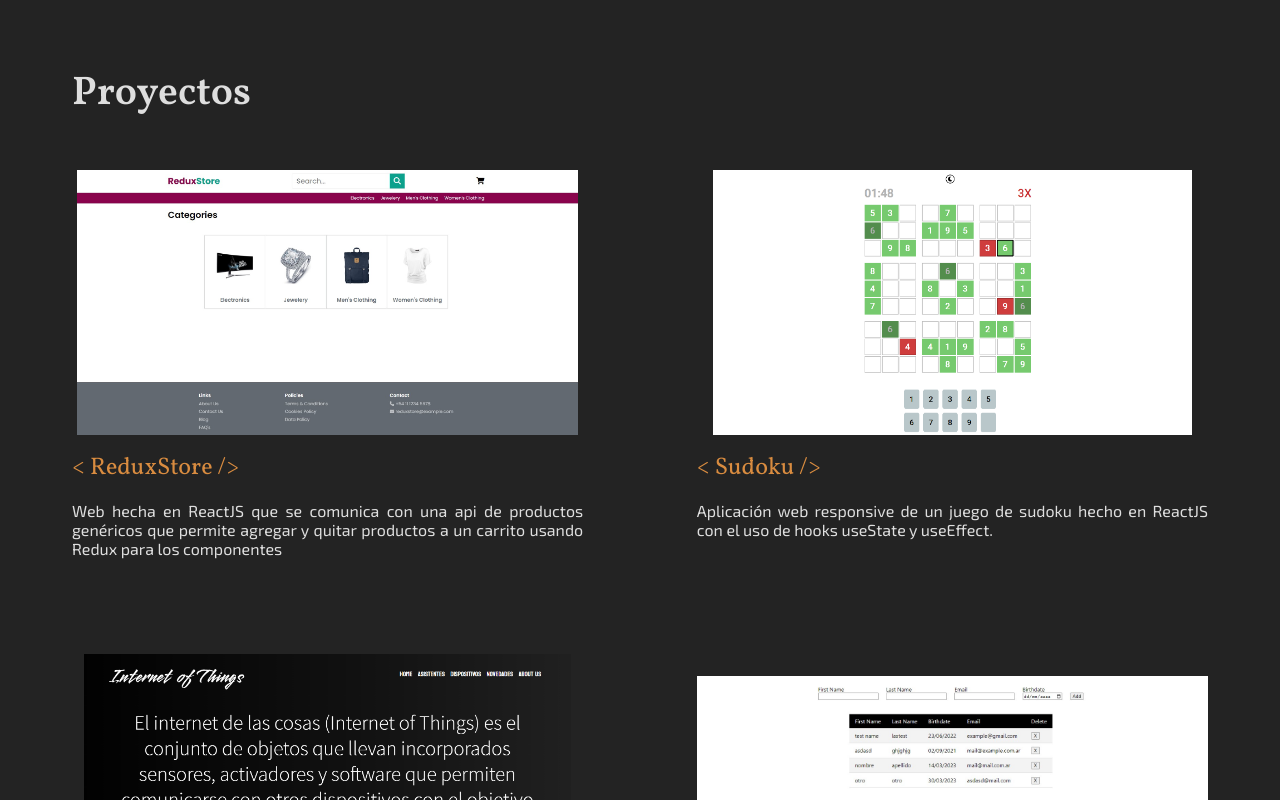
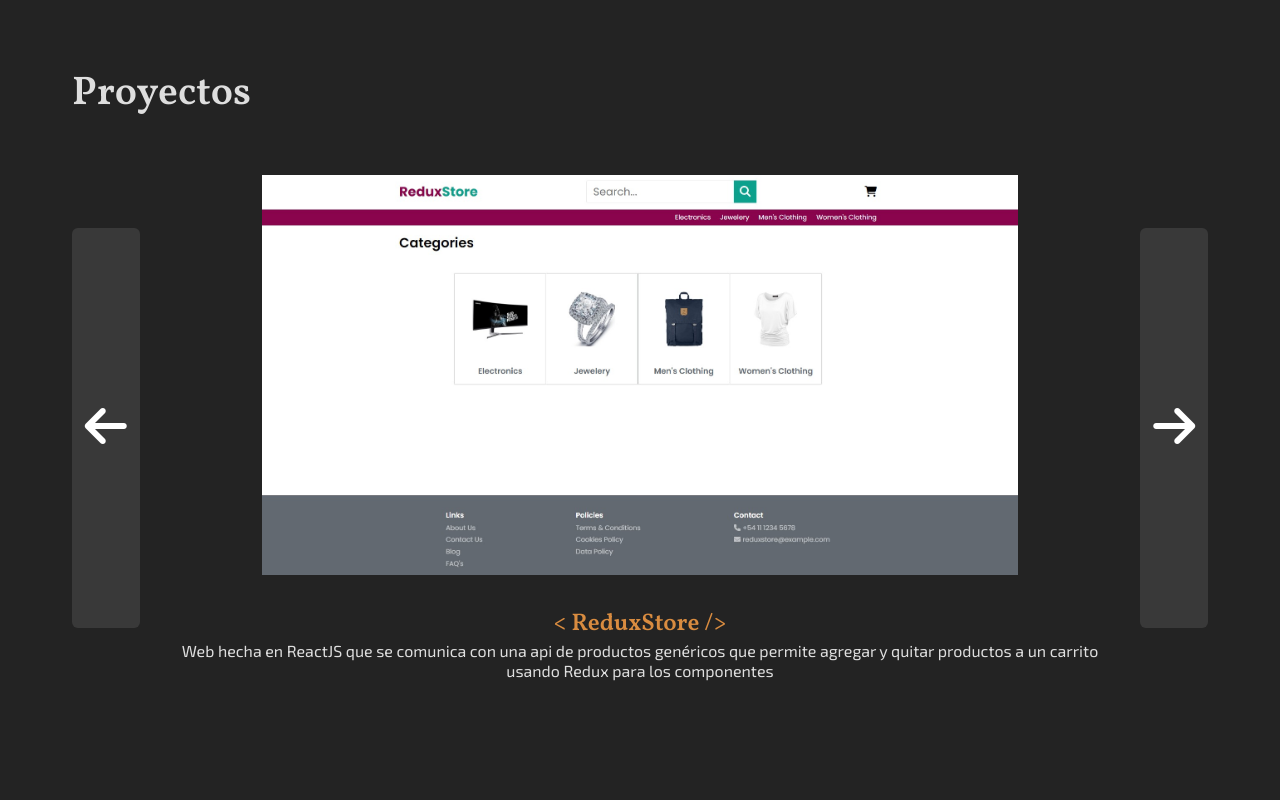
Before and after one commit to Lucas-ez/portfolio, a React (Create React App) app: page / in a window 1280 px wide. Shown: the part 800-1600 px from the top of the page. Built offline with nearby package versions, Linux system fonts and the light colour scheme.

Commit message:
Add carrousel en proyectos section

```diff
--- a/public/index.html
+++ b/public/index.html
@@ -3,6 +3,7 @@
   <head>
     <meta charset="utf-8" />
     <link rel="icon" href="%PUBLIC_URL%/favicon.ico" />
+    <link rel="stylesheet" href="https://cdnjs.cloudflare.com/ajax/libs/font-awesome/6.3.0/css/all.min.css" integrity="sha512-SzlrxWUlpfuzQ+pcUCosxcglQRNAq/DZjVsC0lE40xsADsfeQoEypE+enwcOiGjk/bSuGGKHEyjSoQ1zVisanQ==" crossorigin="anonymous" referrerpolicy="no-referrer" />
     <meta name="viewport" content="width=device-width, initial-scale=1" />
     <meta name="theme-color" content="#000000" />
     <meta
--- /dev/null
+++ b/src/components/carrousel/Carrousel.css
@@ -0,0 +1,106 @@
+.carrousel {
+  min-height: 600px;
+  display: flex;
+  flex-direction: row;
+  justify-content: space-between;
+  align-items: center;
+
+  /* border: 1px solid red; */
+}
+
+.carrousel .item {
+  min-height: 612px;
+  width: 100%;
+  display: flex;
+  flex-direction: column;
+  justify-content: center;
+  text-align: center;
+  align-items: center;
+  gap: 2rem;
+  padding: 2rem;
+
+  /* border: 1px solid green; */
+}
+
+.carrousel .item .item-img {
+  max-width: 800px;
+  max-height: 400px;
+  height: 100%;
+  width: 100%;
+
+  display: flex;
+  justify-content: center;
+  align-items: center;
+}
+
+.carrousel .item .item-img img {
+  height: 100%;
+  max-height: 400px;
+  max-width: 100%;
+}
+
+.carrousel .item-title {
+  font-size: 1.5rem;
+  color: var(--color-decoration);
+
+  font-family: var(--font-title);
+}
+
+.carrousel .item-description {
+  color: var(--color-text);
+  font-family: var(--font-body);
+  text-align: justify;
+}
+
+.carrousel .slide {
+  display: none;
+}
+
+.carrousel .active {
+  display: inline;
+
+  animation-duration: 1.6s;
+  animation-name: slidein;
+}
+
+@keyframes slidein {
+  from {
+    opacity: 0;
+  }
+
+  to {
+    opacity: 1;
+  }
+}
+
+.carrousel .carrousel-btn {
+  cursor: pointer;
+  outline: 0;
+  border: none;
+  background-color: transparent;
+  font-family: inherit;
+
+  display: inline-block;
+  border-radius: 6px;
+  transition: all 1s ease;
+  font-size: 3rem;
+  padding: .8rem;
+
+  height: 400px;
+
+  background-color: rgba(255, 255, 255, 0.1);
+  color: white;
+}
+
+@media (max-width : 580px) {
+
+  .carrousel .item {
+
+    padding: .8rem;
+  }
+
+  .carrousel .carrousel-btn {
+    padding: .3rem;
+    font-size: 1.4rem;
+  }
+}
--- /dev/null
+++ b/src/components/carrousel/Carrousel.jsx
@@ -0,0 +1,49 @@
+import { useState } from 'react'
+import './Carrousel.css'
+
+function Carrousel({items}) {
+  const [focusedItem, setFocusedItem] = useState(0)
+
+  const handleSiguiente = () => {
+    const newFocused = focusedItem + 1
+    setFocusedItem(newFocused === items.length ? 0 : newFocused)
+  }
+
+  const handleAnterior = () => {
+    const newFocused = focusedItem - 1
+    setFocusedItem(newFocused < 0 ? items.length - 1 : newFocused)
+  }
+
+  return (
+    <div className='carrousel'>
+      <button onClick={handleAnterior} className='carrousel-btn'><i className="fa-solid fa-arrow-left"></i></button>
+      {
+        items.map((item, index) => (
+
+          <div key={item.id} className={'slide' + (index === focusedItem ? ' active':'')}>
+            {
+            index === focusedItem
+            ?
+            <div className='item'>
+              <a href={item.link} target="_blank" rel="noopener noreferrer">
+                <div className='item-img'>
+                  <img src={item.img} alt={item.title + ' img'} />
+                </div>
+              </a>
+              <a href={item.link} target="_blank" rel="noopener noreferrer">
+                  <h2 className='item-title'>{'< ' + item.title + ' />'}</h2>
+                  <span className='item-description'>{item.description}</span>
+              </a>
+            </div>
+            :
+            <div></div>
+            }
+          </div>
+        ))
+      }
+      <button onClick={handleSiguiente} className='carrousel-btn'><i className="fa-solid fa-arrow-right"></i></button>
+    </div>
+  )
+}
+
+export default Carrousel
--- a/src/components/index.jsx
+++ b/src/components/index.jsx
@@ -1,3 +1,4 @@
 export { default as Title } from './title/Title'
 export { default as Subtitle } from './subtitle/Subtitle'
 export { default as Navbar } from './navbar/Navbar'
+export { default as Carrousel } from './carrousel/Carrousel'
--- a/src/containers/proyectos/Proyectos.jsx
+++ b/src/containers/proyectos/Proyectos.jsx
@@ -1,12 +1,13 @@
-import React from 'react'
 import './proyectos.css'
+import { Carrousel } from './../../components'
 
 import img1 from '../../img/proyectos/img-iot.png'
 import img2 from '../../img/proyectos/img-sudoku.png'
 import img3 from '../../img/proyectos/img-store.jpg'
 import img4 from '../../img/proyectos/img-crud.jpg'
+import imgPokedex from '../../img/proyectos/img-pokedex.png'
 
-import { Title, Subtitle } from '../../components'
+import { Title } from '../../components'
 
 const proyectos = [
   {
@@ -27,8 +28,15 @@ const proyectos = [
     id: 1,
     img: img1,
     title: 'Internet of Things',
-    description: 'Página informativa acerca de internet of things con el frontend hecho ReactJS que se comunica con una API para obtener las novedades y los dispositivos, y un backend hecho en NodeJS que incluye una API que obtiene los elementos de una base de datos SQL para compartirlos con el frontend y una interfaz para un administrador que permite agregar, modificar o eliminar novedades.',
+    description: 'Página informativa acerca de internet of things con el frontend hecho ReactJS que se comunica con una API para obtener las novedades y los dispositivos, y un backend hecho con ExpressJS que incluye una API que obtiene los elementos de una base de datos SQL para compartirlos con el frontend y una interfaz para un administrador que permite agregar, modificar o eliminar novedades.',
     link: 'https://lucas-ez.github.io/iot-frontend/',
+  },
+  {
+    id: 5,
+    img: imgPokedex,
+    title: 'Vite Pokedex',
+    description: 'Página web hecha con ReactJs y Vite con uso de hooks y React Router para la navegación, que carga items de una api a medida que se scrollea hacia abajo o se selecciona un pokemón.',
+    link:'https://vite-pokedex-lz.netlify.app/'
   },
   {
     id: 4,
@@ -43,19 +51,7 @@ function Proyectos() {
   return (
     <div className='Proyectos' id='proyectos'>
       <Title text={"Proyectos"}/>
-      <div className='Proyectos-container'>
-        {proyectos.map(proyecto => (
-          <div className='Proyectos-item' key={proyecto.id}>
-            <div className='Proyectos-item-img'>
-              <img src={proyecto.img} alt={proyecto.title} />
-            </div>
-            <a href={proyecto.link} target="_blank" rel="noopener noreferrer">
-              <Subtitle text={'< ' + proyecto.title + ' />'}/>
-            </a>
-            <p className='Proyectos-description'>{proyecto.description}</p>
-          </div>
-        ))}
-      </div>
+      <Carrousel items={proyectos} />
     </div>
   )
 }
```
Also changed, not shown: src/img/proyectos/img-pokedex.png (added), src/img/proyectos/img-sudoku.png.
